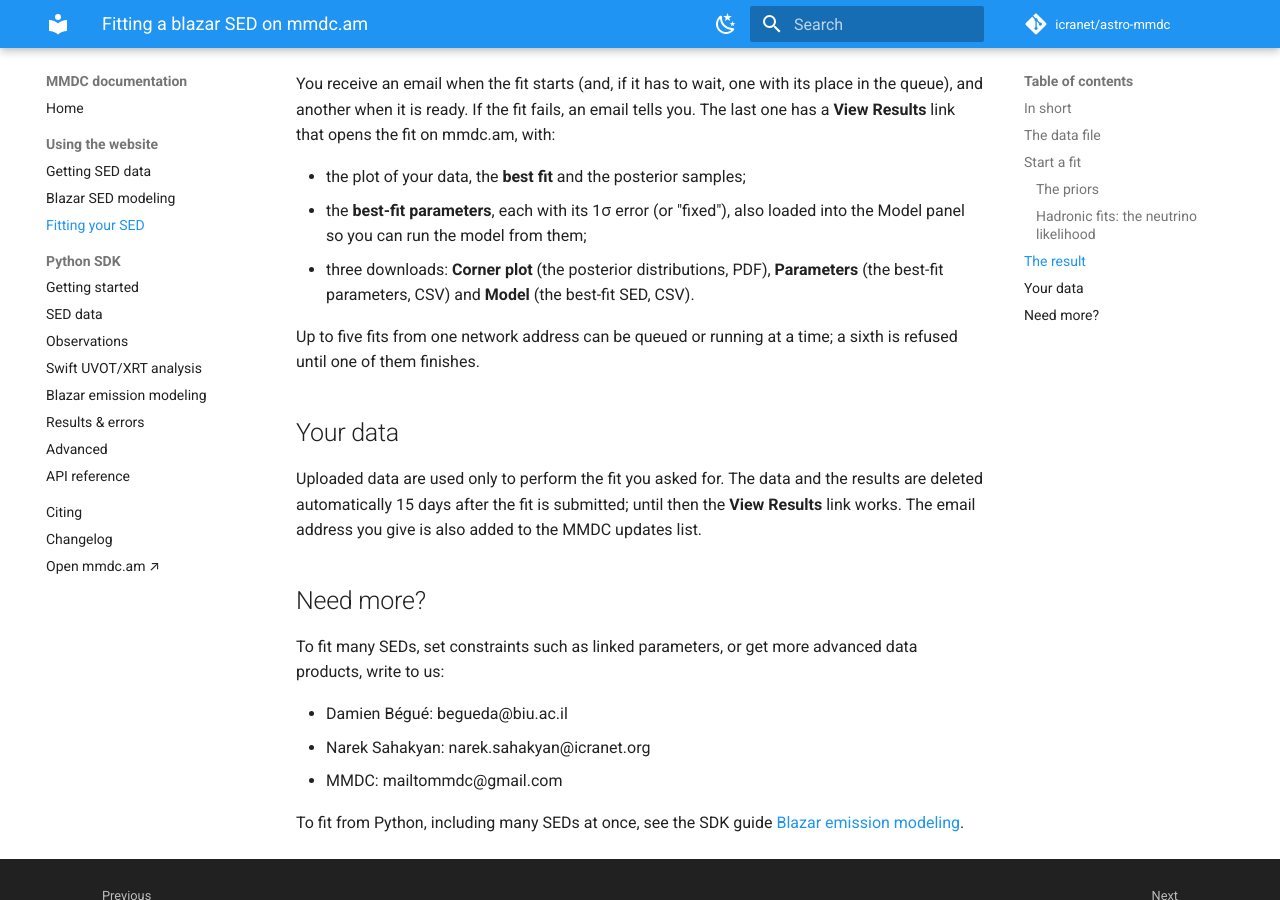
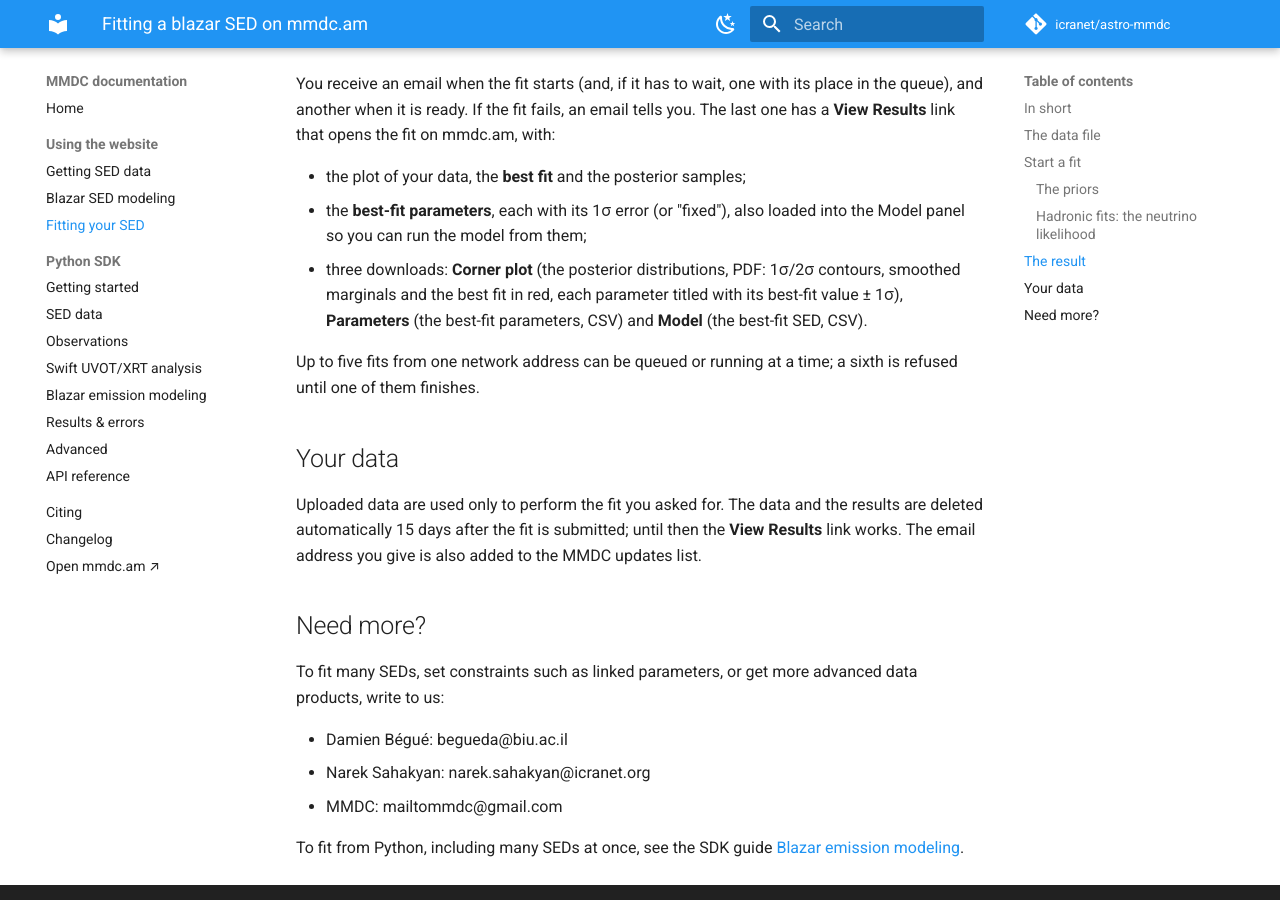
Before and after one commit to icranet/astro-mmdc, an MkDocs documentation site: the page built from docs/web/fitting.md, in a window 1280 px wide and 900 px high, scrolled down 5039 px. Built offline with MkDocs 1.6.1 and Material for MkDocs 9.7.7, drawn with Linux system fonts in a browser that asks for light colours; comment, search, counter and statistics services are not loaded.

Commit message:
docs: describe the corner plot download (contours, marginals, best fit)

```diff
--- a/docs/web/fitting.md
+++ b/docs/web/fitting.md
@@ -117,8 +117,10 @@ queue), and another when it is ready. If the fit fails, an email tells you. The
 - the plot of your data, the **best fit** and the posterior samples;
 - the **best-fit parameters**, each with its 1σ error (or "fixed"), also loaded into the Model
   panel so you can run the model from them;
-- three downloads: **Corner plot** (the posterior distributions, PDF), **Parameters** (the
-  best-fit parameters, CSV) and **Model** (the best-fit SED, CSV).
+- three downloads: **Corner plot** (the posterior distributions, PDF: 1σ/2σ contours,
+  smoothed marginals and the best fit in red, each parameter titled with its best-fit
+  value ± 1σ), **Parameters** (the best-fit parameters, CSV) and **Model** (the best-fit
+  SED, CSV).
 
 Up to five fits from one network address can be queued or running at a time; a sixth is
 refused until one of them finishes.
```
